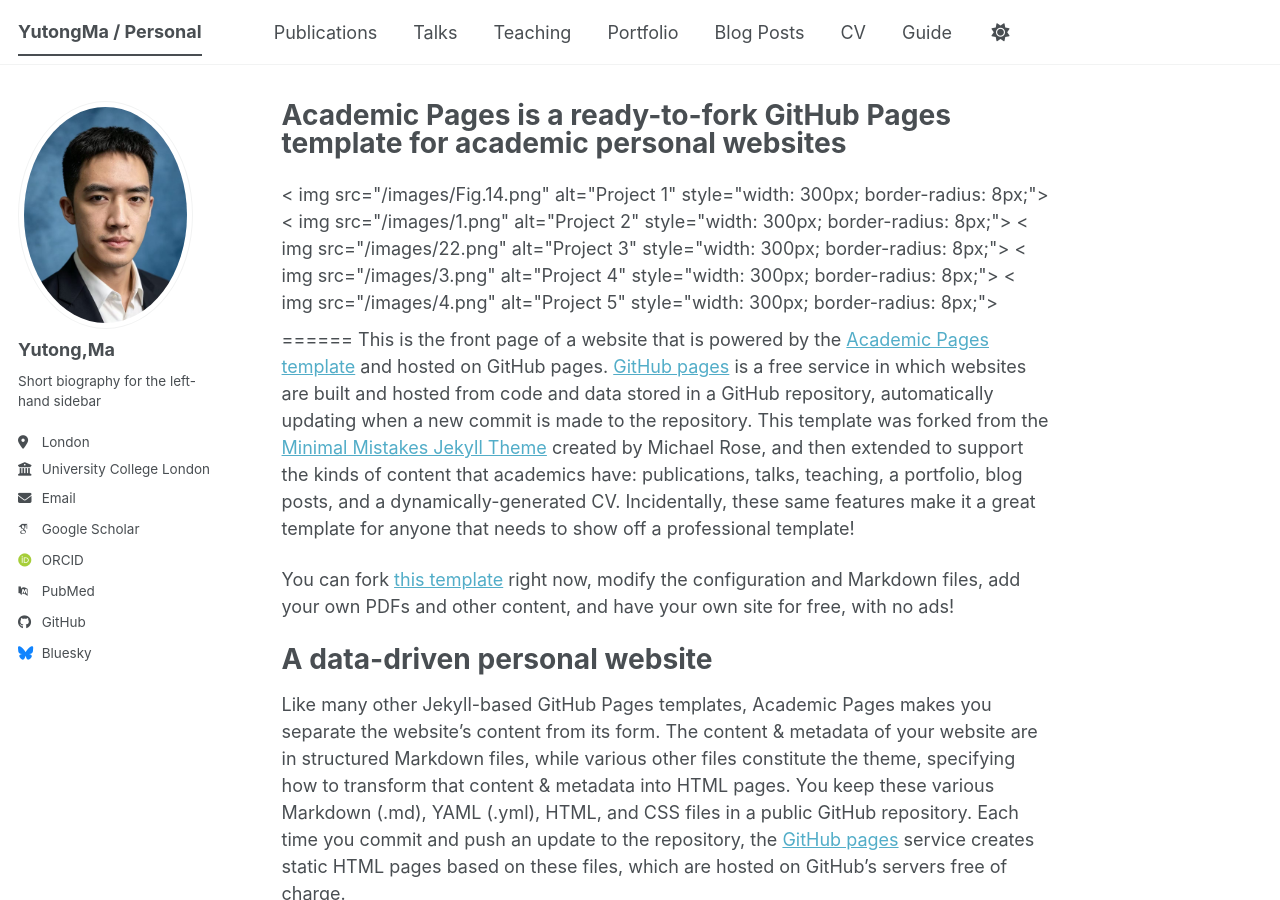
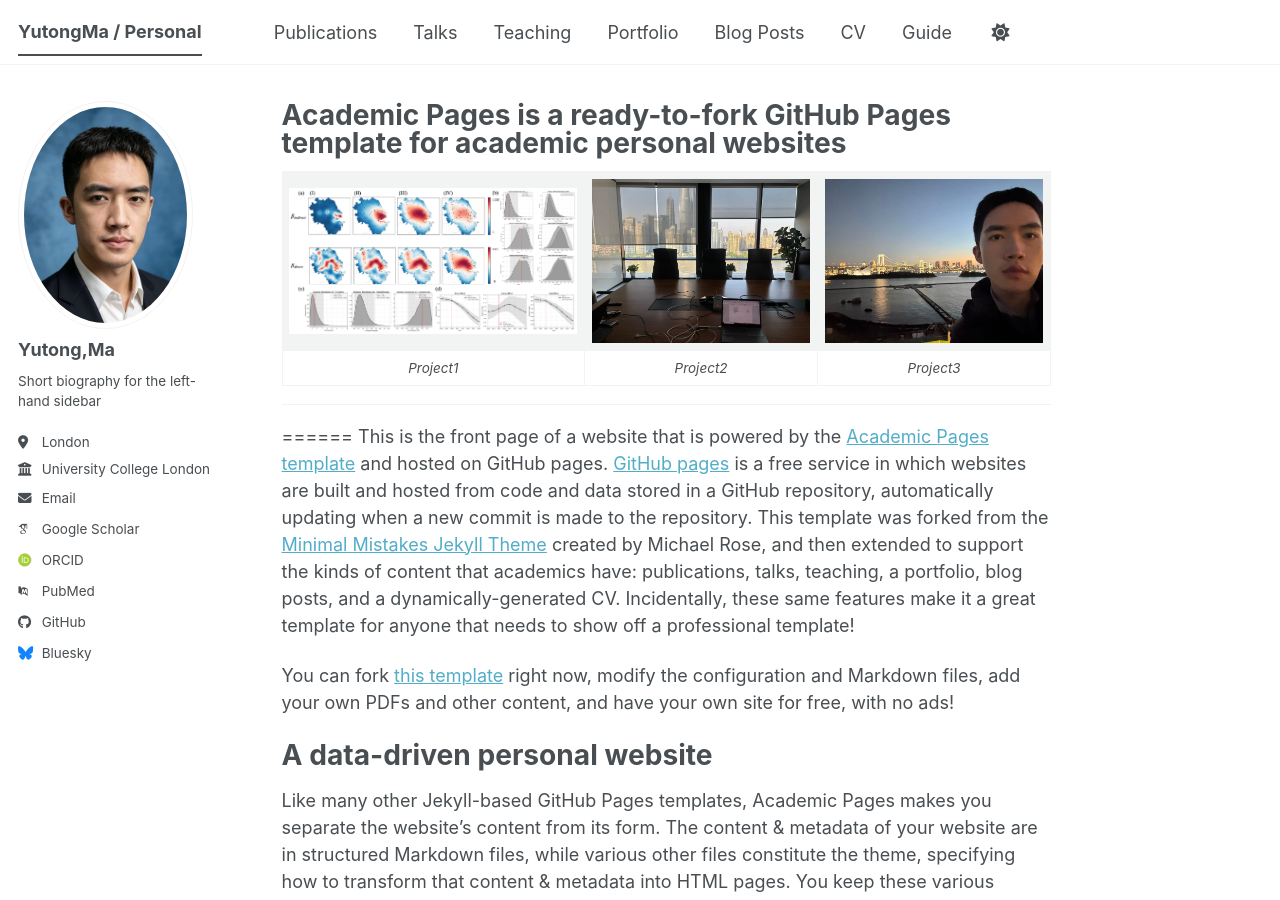
Before and after one commit to mayut0ng/mayut0ng.github.io, a Jekyll site: the page built from _pages/about.md, in a window 1280 px wide and 900 px high. Built offline with Jekyll 4.4.1, drawn with Linux system fonts in a browser that asks for light colours; some web fonts are replaced; a script bundle is joined from its source files by our own code; library files that are not in the unit come from our copies.

Commit message:
Update about.md

```diff
--- a/_pages/about.md
+++ b/_pages/about.md
@@ -6,13 +6,12 @@
   - /about/
   - /about.html
 ---
-<div style="display: flex; overflow-x: auto; gap: 20px; padding: 10px 0;">
-  < img src="/images/Fig.14.png" alt="Project 1" style="width: 300px; border-radius: 8px;">
-  < img src="/images/1.png" alt="Project 2" style="width: 300px; border-radius: 8px;">
-  < img src="/images/22.png" alt="Project 3" style="width: 300px; border-radius: 8px;">
-  < img src="/images/3.png" alt="Project 4" style="width: 300px; border-radius: 8px;">
-  < img src="/images/4.png" alt="Project 5" style="width: 300px; border-radius: 8px;">
-</div>
+
+| ![Project 1](/images/Fig.14.png) | ![Project 2](/images/22.png) | ![Project 3](/images/3.png) |
+|:---:|:---:|:---:|
+| *Project1* | *Project2* | *Project3* |
+
+---
 ======
 This is the front page of a website that is powered by the [Academic Pages template](https://github.com/academicpages/academicpages.github.io) and hosted on GitHub pages. [GitHub pages](https://pages.github.com) is a free service in which websites are built and hosted from code and data stored in a GitHub repository, automatically updating when a new commit is made to the repository. This template was forked from the [Minimal Mistakes Jekyll Theme](https://mmistakes.github.io/minimal-mistakes/) created by Michael Rose, and then extended to support the kinds of content that academics have: publications, talks, teaching, a portfolio, blog posts, and a dynamically-generated CV. Incidentally, these same features make it a great template for anyone that needs to show off a professional template!
 
```
